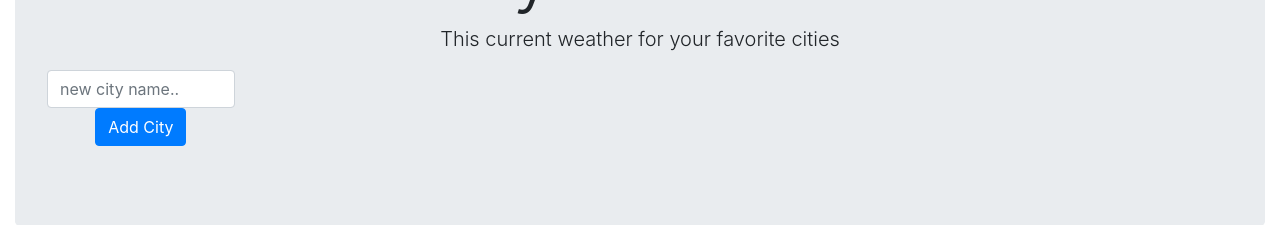
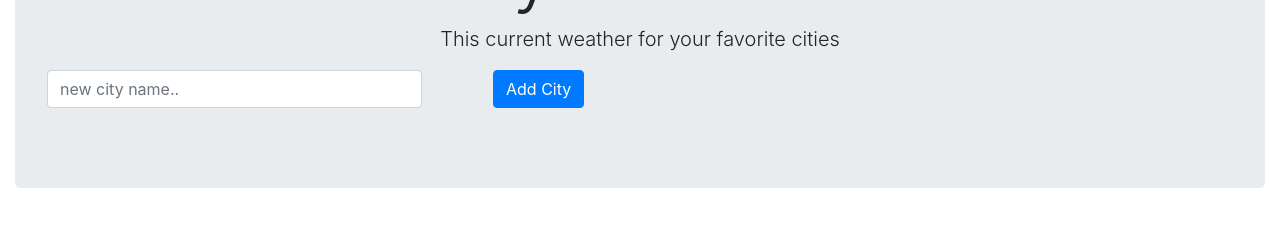
Before and after one commit to yjorozco/full-stack-react-app-tutorial, a React (Create React App) app in the folder client/: page / in a window 1280 px wide. Shown: the part 190-415 px from the top of the page. Built offline with nearby package versions, Linux system fonts and the light colour scheme; no server answers.

Commit message:
make it better

```diff
--- a/client/src/App.js
+++ b/client/src/App.js
@@ -90,18 +90,18 @@ export default class App extends Component {
               </Row>
               <Row >
                 <Col className="col-md-4 centered">
-                <div class="form-group  w-50">
+                <div class="form-group  w-100">
                     <Input
                       placeholder="new city name.."
                       value={this.state.newCityName}
                       onChange={this.handleInputChange}
                     />
-                    <Button color="primary" onClick={this.handleAddCity}>Add City</Button>
                  </div>
+                </Col>
+                <Col className="col-md-2  centered">
+                   <Button color="primary" onClick={this.handleAddCity}>Add City</Button>
+                </Col>
 
-
-
-                </Col>
               </Row>
             </Jumbotron>
 
```
